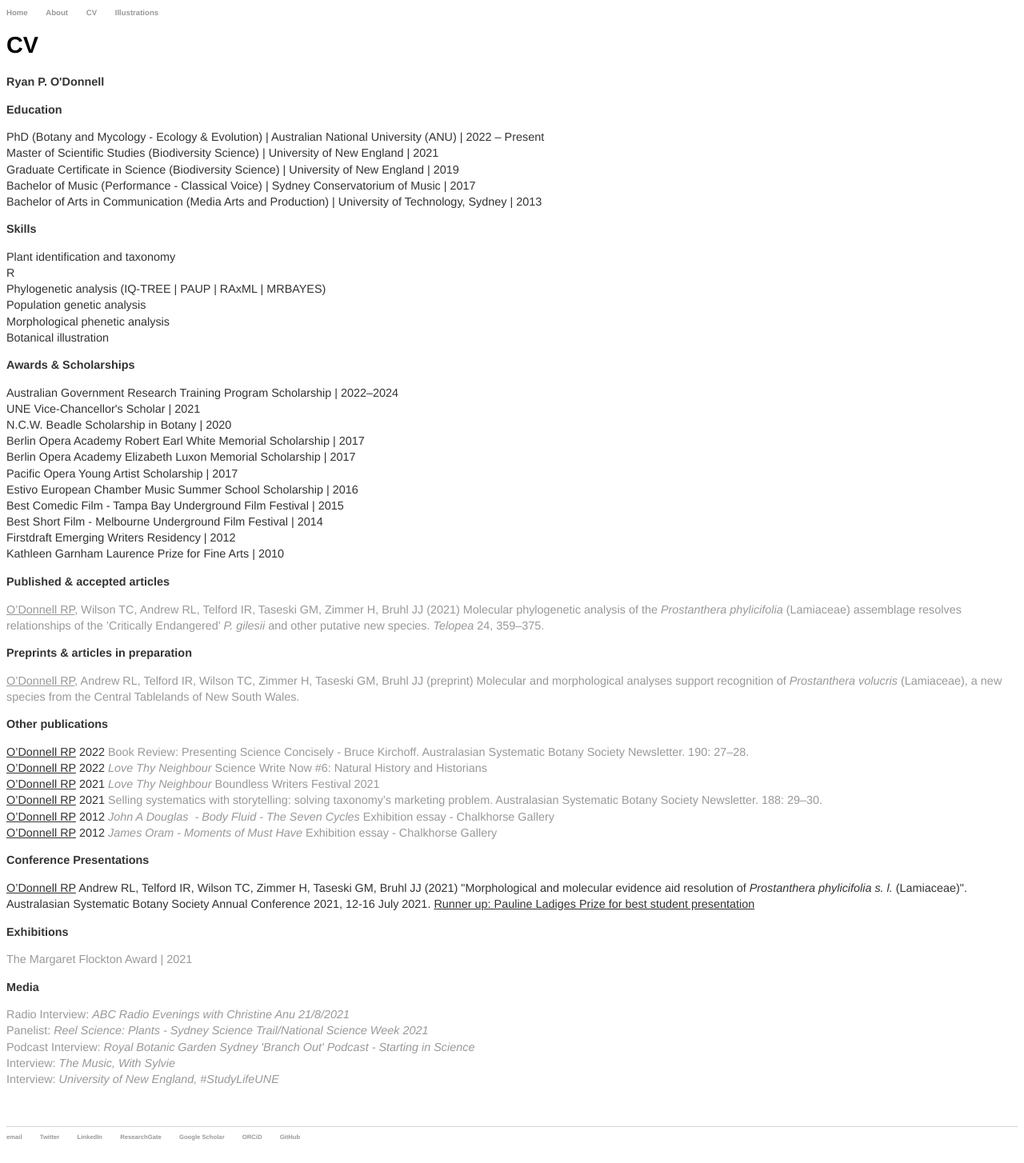
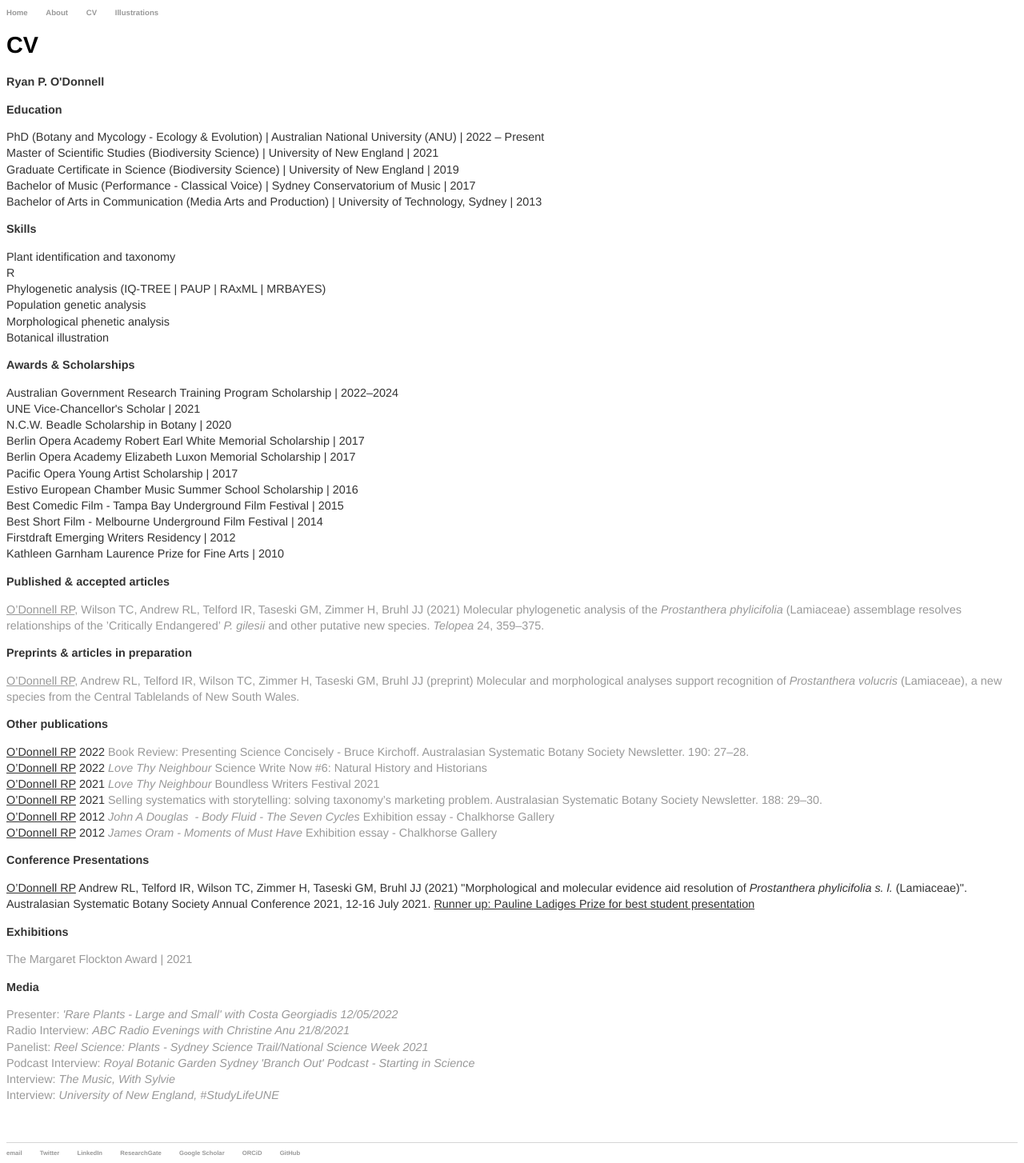
Before and after one commit to rpodonnell/rpodonnell.github.io, a Jekyll site: the page built from cv/index.html, in a window 1280 px wide. Shown: the whole page at 80% size. Built offline with Jekyll 4.4.1, drawn with Linux system fonts in a browser that asks for light colours.

Commit message:
Update index.html

```diff
--- a/cv/index.html
+++ b/cv/index.html
@@ -59,6 +59,7 @@ Kathleen Garnham Laurence Prize for Fine Arts | 2010</p>
 <p><strong>Media</strong></p>
 <p>
 
+<a href="https://www.facebook.com/CostasWorld/videos/491418699340504/">Presenter: <em>'Rare Plants - Large and Small' with Costa Georgiadis 12/05/2022 </em><br /></a>
 <a href="https://soundcloud.app.goo.gl/qHSz4CY8nj2adUtb7">Radio Interview: <em>ABC Radio Evenings with Christine Anu 21/8/2021 </em><br /></a>
 <a href="https://australian.museum/event/reel-science-plants/">Panelist: <em>Reel Science: Plants - Sydney Science Trail/National Science Week 2021 </em><br /></a>
 <a href="https://www.rbgsyd.nsw.gov.au/Science/Branch-Out/Starting-in-Science"> Podcast Interview: <em>Royal Botanic Garden Sydney 'Branch Out' Podcast - Starting in Science</em><br /></a>
```
